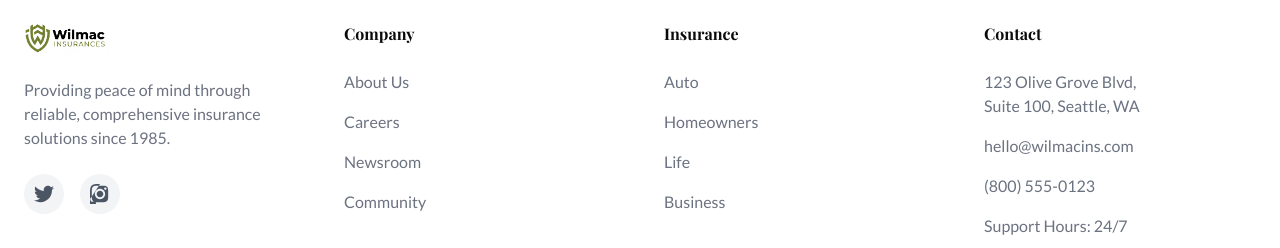
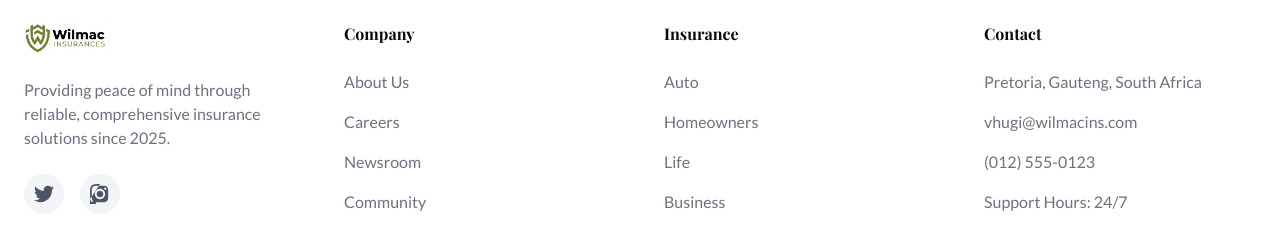
Before and after one commit to Vhugala-Mathivha/wilmac-insurances, a React (Vite) app: page / in a window 1280 px wide. Shown: the part 2637-2885 px from the top of the page. Built offline with nearby package versions, Linux system fonts and the light colour scheme.

Commit message:
changed footer, locations and year

```diff
--- a/App.tsx
+++ b/App.tsx
@@ -423,7 +423,7 @@ function App() {
                 <img src={LOGO_URL} alt="Wilmac Logo" className="h-8 w-auto" />
               </div>
               <p className="text-gray-500 mb-6">
-                Providing peace of mind through reliable, comprehensive insurance solutions since 1985.
+                Providing peace of mind through reliable, comprehensive insurance solutions since 2025.
               </p>
               <div className="flex space-x-4">
                 {/* Social icons placeholders */}
@@ -459,9 +459,9 @@ function App() {
             <div>
               <h4 className="font-bold text-black-rich mb-6">Contact</h4>
               <ul className="space-y-4 text-gray-500">
-                <li>123 Olive Grove Blvd,<br />Suite 100, Seattle, WA</li>
-                <li>hello@wilmacins.com</li>
-                <li>(800) 555-0123</li>
+                <li>Pretoria, Gauteng, South Africa</li>
+                <li>vhugi@wilmacins.com</li>
+                <li>(012) 555-0123</li>
                 <li>Support Hours: 24/7</li>
               </ul>
             </div>
```
